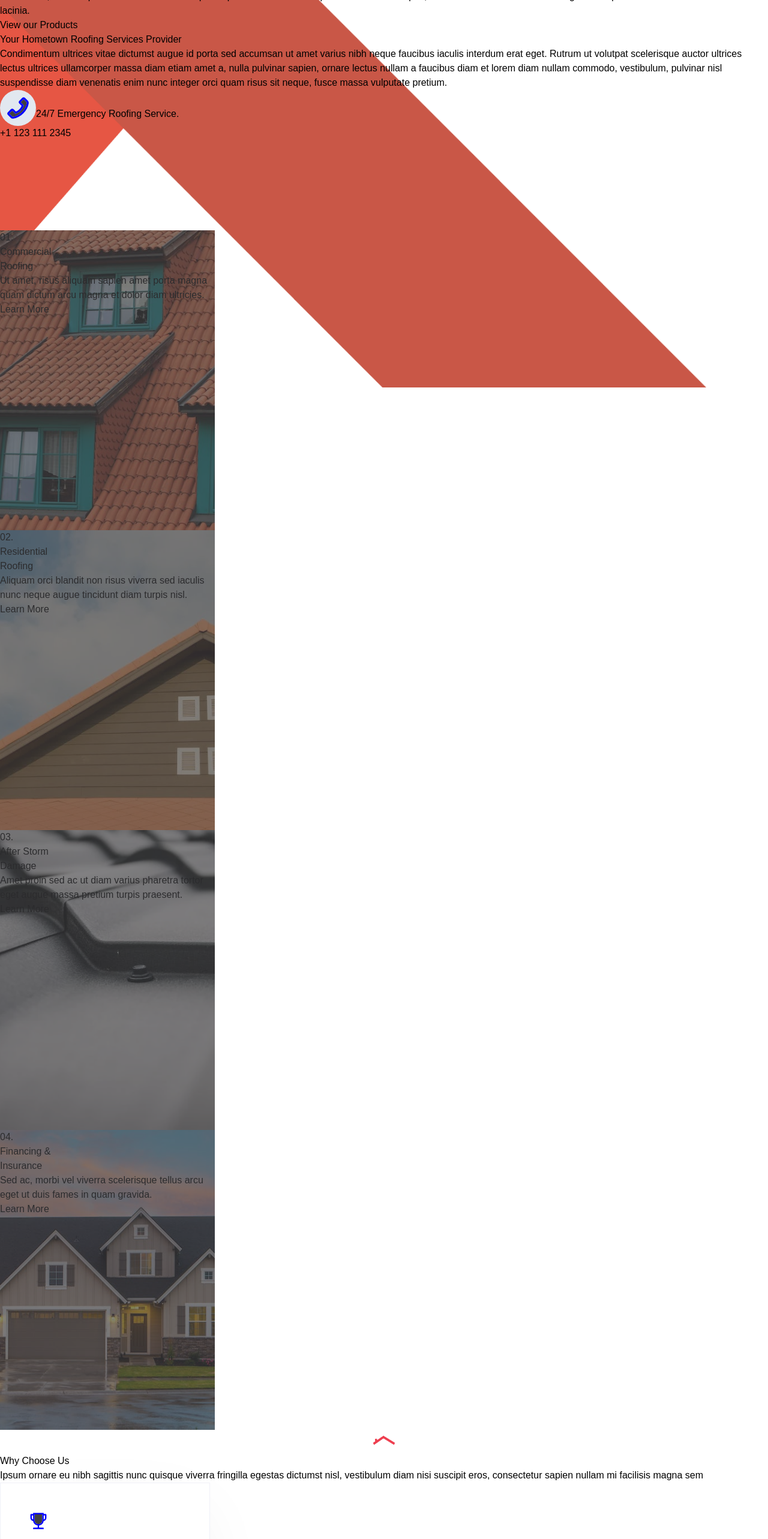
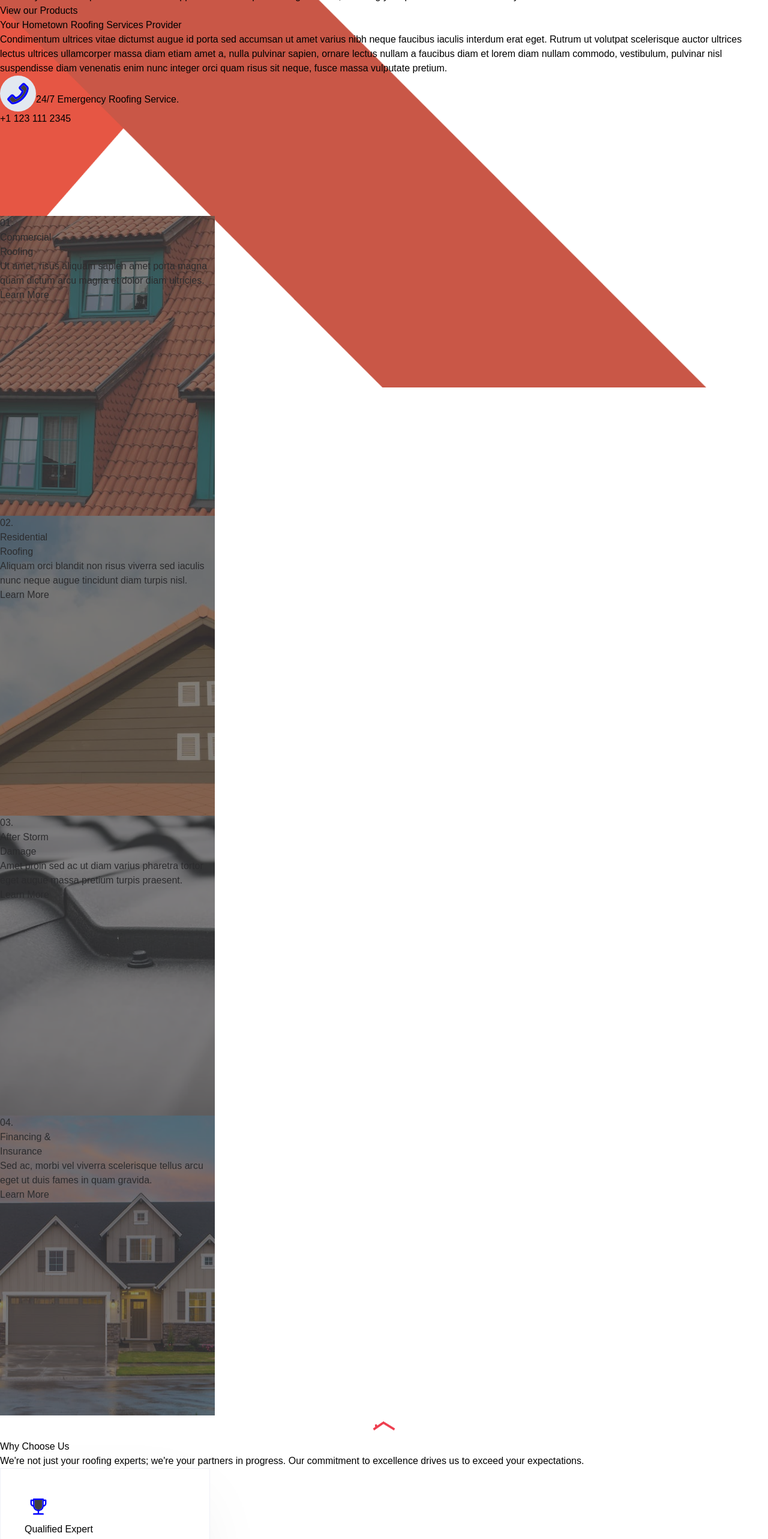
Before and after one commit to ismoil27/kbm-project, a React (Vite) app: page / in a window 1280 px wide. Shown: the part 234-2800 px from the top of the page at 60% size. Built offline with nearby package versions, Linux system fonts and the light colour scheme; grey boxes are pictures that could not be loaded; what @material-tailwind/react would draw is missing.

Commit message:
fix: modifiying about page texts

```diff
--- a/src/pages/home.jsx
+++ b/src/pages/home.jsx
@@ -27,9 +27,9 @@ export function Home() {
             Leading Roofing Service in South Korea
           </h1>
           <p className="mt-10 w-3/5 text-lg text-white">
-            Vestibulum, diam vulputate amet cras in diam quis turpis curabitur
-            tellus aliquet tellus iaculis tempus, sollicitudin massa duis
-            eleifend egestas turpis sit etiam commodo viverra lacinia.
+            Elevate your home's protection and curb appeal with our expert
+            roofing services, ensuring your peace of mind under every weather
+            condition.
           </p>
           <button
             onClick={() => navigate("/products/urenthane-panel")}
@@ -180,9 +180,8 @@ export function Home() {
         />
         <h1 className="mt-2 text-center text-4xl font-bold">Why Choose Us</h1>
         <p className="m-auto mt-4 w-6/12 text-center text-gray-400">
-          Ipsum ornare eu nibh sagittis nunc quisque viverra fringilla egestas
-          dictumst nisl, vestibulum diam nisi suscipit eros, consectetur sapien
-          nullam mi facilisis magna sem
+          We're not just your roofing experts; we're your partners in progress.
+          Our commitment to excellence drives us to exceed your expectations.
         </p>
 
         <div className=" relative mt-10 flex h-[700px] flex-wrap justify-center p-6">
@@ -200,8 +199,9 @@ export function Home() {
                 Qualified Expert
               </p>
               <p className="mt-2">
-                Ut amet, risus aliquam sapien amet porta magna quam dictum arcu
-                magna et dolor diam ultricies.
+                We turn your roofing dreams into a reality, one shingle at a
+                time. Your satisfaction is our top priority, from the first nail
+                to the final inspection.
               </p>
             </div>
             <div className="box1 ">
@@ -217,8 +217,9 @@ export function Home() {
                 Workmanship Quality
               </p>
               <p className="mt-2">
-                Ut amet, risus aliquam sapien amet porta magna quam dictum arcu
-                magna et dolor diam ultricies.
+                With us, your project is not just a task, but a testament to our
+                passion. Quality craftsmanship and customer satisfaction are our
+                guiding stars.
               </p>
             </div>
             <div className="box1 ">
@@ -234,8 +235,9 @@ export function Home() {
                 Quality Professionals
               </p>
               <p className="mt-2">
-                Ut amet, risus aliquam sapien amet porta magna quam dictum arcu
-                magna et dolor diam ultricies.
+                Trust in a team that's as committed to your vision as you are.
+                When you choose us, you choose unwavering reliability and a
+                promise of excellence.
               </p>
             </div>
             <div className="box1 ">
@@ -251,8 +253,8 @@ export function Home() {
                 Flexible Schedule
               </p>
               <p className="mt-2">
-                Sem in eget faucibus massa arcu et elementum sed massa nulla
-                dolor felis dictumst malesuada non.
+                Your roofing needs, our unwavering commitment. We are always
+                here to help you!
               </p>
             </div>
             <div className="box1 ">
@@ -268,8 +270,9 @@ export function Home() {
                 Affordable Package
               </p>
               <p className="mt-2">
-                Sem in eget faucibus massa arcu et elementum sed massa nulla
-                dolor felis dictumst malesuada non.
+                Get the roofing you deserve at a price you can afford. Our
+                competitive pricing ensures everyone can access top-notch
+                roofing services.
               </p>
             </div>
             <div className="box1 ">
@@ -283,8 +286,9 @@ export function Home() {
               </div>
               <p className="mt-8 text-xl font-bold text-black">Special Offer</p>
               <p className="mt-2">
-                Sem in eget faucibus massa arcu et elementum sed massa nulla
-                dolor felis dictumst malesuada non.
+                Affordability is our promise, satisfaction is our guarantee.
+                Roofing solutions that fit your budget without compromising on
+                performance.
               </p>
             </div>
             <div className="bg_pic_logo"></div>
```
